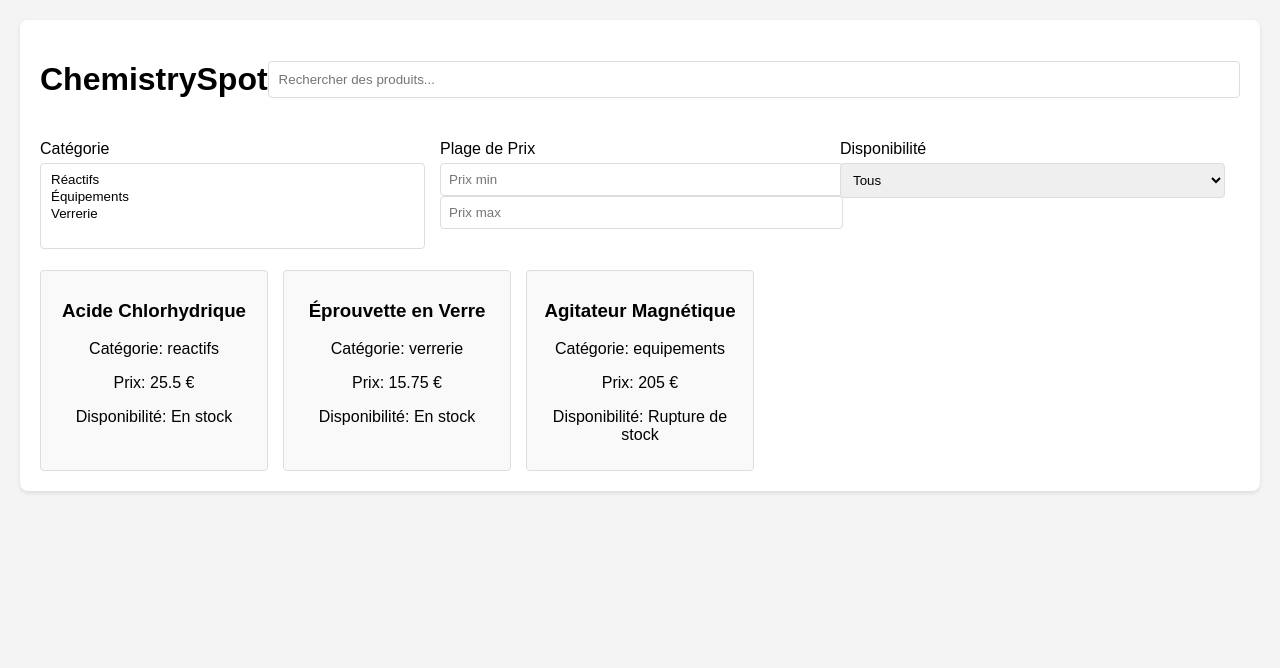
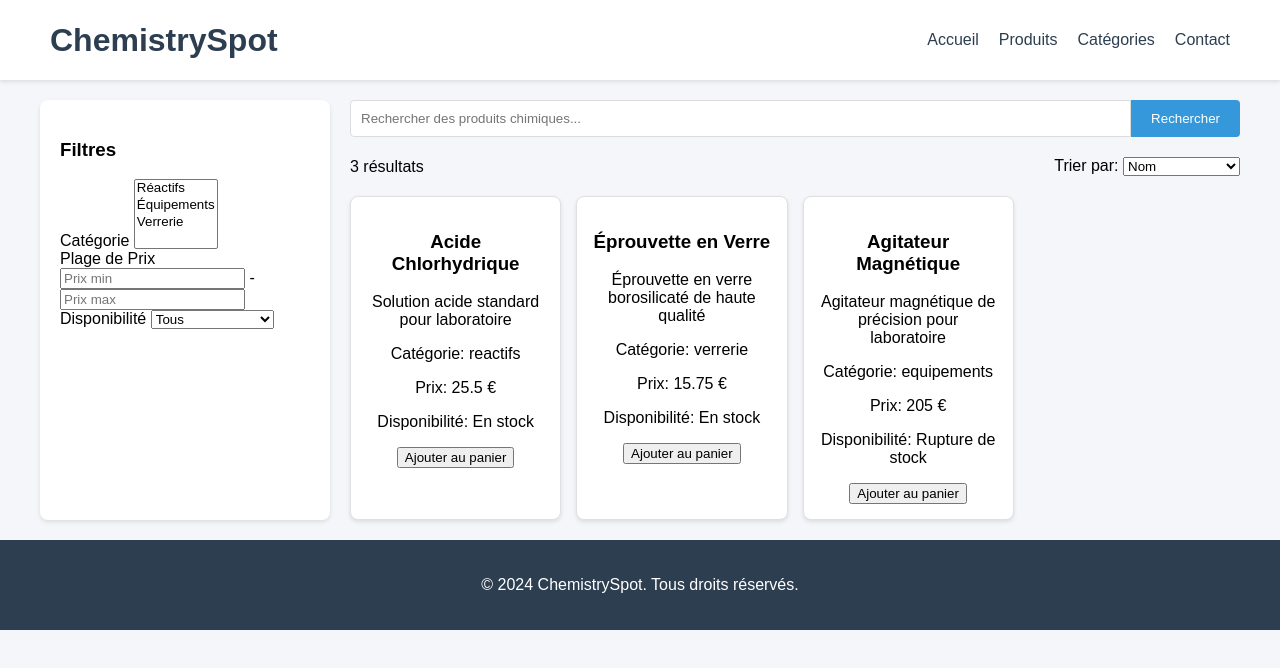
Before and after one commit to simbadlecuisto/chemistryspot, a plain HTML site: page index.html in a window 1280 px wide. Drawn offline with Linux system fonts and the light colour scheme.

Commit message:
Déploiement initial du site ChemistrySpot

```diff
--- a/index.html
+++ b/index.html
@@ -3,17 +3,28 @@
 <head>
     <meta charset="UTF-8">
     <meta name="viewport" content="width=device-width, initial-scale=1.0">
-    <title>ChemistrySpot - Recherche de Produits</title>
+    <title>ChemistrySpot - Recherche de Produits Chimiques</title>
     <link rel="stylesheet" href="styles.css">
 </head>
 <body>
-    <div class="container">
-        <header>
+    <header class="main-header">
+        <div class="logo">
             <h1>ChemistrySpot</h1>
-            <input type="text" id="search-bar" placeholder="Rechercher des produits...">
+        </div>
+        <nav class="main-nav">
+            <ul>
+                <li><a href="#">Accueil</a></li>
+                <li><a href="#">Produits</a></li>
+                <li><a href="#">Catégories</a></li>
+                <li><a href="#">Contact</a></li>
+            </ul>
+        </nav>
     </header>
 
-        <div class="search-filters">
+    <div class="container">
+        <div class="sidebar">
+            <div class="filter-section">
+                <h3>Filtres</h3>
                 <div class="filter-group">
                     <label>Catégorie</label>
                     <select id="category-filter" multiple>
@@ -27,6 +38,7 @@
                     <label>Plage de Prix</label>
                     <div class="price-range">
                         <input type="number" id="min-price" placeholder="Prix min">
+                        <span>-</span>
                         <input type="number" id="max-price" placeholder="Prix max">
                     </div>
                 </div>
@@ -40,11 +52,37 @@
                     </select>
                 </div>
             </div>
+        </div>
+
+        <main class="main-content">
+            <div class="search-bar-container">
+                <input type="text" id="search-bar" placeholder="Rechercher des produits chimiques...">
+                <button id="search-button">Rechercher</button>
+            </div>
+
+            <div class="results-header">
+                <span id="results-count">0 résultats</span>
+                <div class="sort-options">
+                    <label>Trier par:</label>
+                    <select id="sort-select">
+                        <option value="name">Nom</option>
+                        <option value="price-asc">Prix croissant</option>
+                        <option value="price-desc">Prix décroissant</option>
+                    </select>
+                </div>
+            </div>
 
             <div id="results-container" class="results-grid">
                 <!-- Les résultats de recherche seront générés dynamiquement -->
             </div>
+        </main>
     </div>
+
+    <footer>
+        <div class="footer-content">
+            <p>&copy; 2024 ChemistrySpot. Tous droits réservés.</p>
+        </div>
+    </footer>
 
     <script src="search.js"></script>
 </body>
--- a/search.js
+++ b/search.js
@@ -5,26 +5,28 @@ const products = [
         name: "Acide Chlorhydrique",
         category: "reactifs",
         price: 25.50,
-        inStock: true
+        inStock: true,
+        description: "Solution acide standard pour laboratoire"
     },
     {
         id: 2,
         name: "Éprouvette en Verre",
         category: "verrerie",
         price: 15.75,
-        inStock: true
+        inStock: true,
+        description: "Éprouvette en verre borosilicaté de haute qualité"
     },
     {
         id: 3,
         name: "Agitateur Magnétique",
         category: "equipements",
         price: 205.00,
-        inStock: false
+        inStock: false,
+        description: "Agitateur magnétique de précision pour laboratoire"
     }
-    // Ajouter plus de produits ici
+    // Plus de produits peuvent être ajoutés ici
 ];
 
-// Fonction de recherche et filtrage
 function searchProducts() {
     const searchTerm = document.getElementById('search-bar').value.toLowerCase();
     const categoryFilter = Array.from(document.getElementById('category-filter').selectedOptions)
@@ -32,9 +34,11 @@ function searchProducts() {
     const minPrice = parseFloat(document.getElementById('min-price').value) || 0;
     const maxPrice = parseFloat(document.getElementById('max-price').value) || Infinity;
     const availabilityFilter = document.getElementById('availability-filter').value;
+    const sortOption = document.getElementById('sort-select').value;
 
-    const filteredProducts = products.filter(product => {
-        const matchesSearch = product.name.toLowerCase().includes(searchTerm);
+    let filteredProducts = products.filter(product => {
+        const matchesSearch = product.name.toLowerCase().includes(searchTerm) ||
+                               product.description.toLowerCase().includes(searchTerm);
         const matchesCategory = categoryFilter.length === 0 ||
             categoryFilter.includes(product.category);
         const matchesPrice = product.price >= minPrice && product.price <= maxPrice;
@@ -46,22 +50,39 @@ function searchProducts() {
         return matchesSearch && matchesCategory && matchesPrice && matchesAvailability;
     });
 
+    // Tri des résultats
+    switch(sortOption) {
+        case 'name':
+            filteredProducts.sort((a, b) => a.name.localeCompare(b.name));
+            break;
+        case 'price-asc':
+            filteredProducts.sort((a, b) => a.price - b.price);
+            break;
+        case 'price-desc':
+            filteredProducts.sort((a, b) => b.price - a.price);
+            break;
+    }
+
     displayResults(filteredProducts);
 }
 
-// Fonction pour afficher les résultats
 function displayResults(results) {
     const resultsContainer = document.getElementById('results-container');
+    const resultsCountElement = document.getElementById('results-count');
     resultsContainer.innerHTML = '';
+
+    resultsCountElement.textContent = `${results.length} résultats`;
 
     results.forEach(product => {
         const productCard = document.createElement('div');
         productCard.classList.add('product-card');
         productCard.innerHTML = `
             <h3>${product.name}</h3>
+            <p>${product.description}</p>
             <p>Catégorie: ${product.category}</p>
             <p>Prix: ${product.price} €</p>
             <p>Disponibilité: ${product.inStock ? 'En stock' : 'Rupture de stock'}</p>
+            <button>Ajouter au panier</button>
         `;
         resultsContainer.appendChild(productCard);
     });
@@ -73,6 +94,8 @@ document.getElementById('category-filter').addEventListener('change', searchProd
 document.getElementById('min-price').addEventListener('input', searchProducts);
 document.getElementById('max-price').addEventListener('input', searchProducts);
 document.getElementById('availability-filter').addEventListener('change', searchProducts);
+document.getElementById('sort-select').addEventListener('change', searchProducts);
+document.getElementById('search-button').addEventListener('click', searchProducts);
 
 // Affichage initial de tous les produits
 displayResults(products);
--- a/styles.css
+++ b/styles.css
@@ -1,55 +1,81 @@
 body {
     font-family: 'Arial', sans-serif;
-    background-color: #f4f4f4;
     margin: 0;
-    padding: 20px;
+    padding: 0;
+    background-color: #f4f6f9;
+}
+
+.main-header {
+    display: flex;
+    justify-content: space-between;
+    align-items: center;
+    background-color: #ffffff;
+    padding: 15px 50px;
+    box-shadow: 0 2px 4px rgba(0,0,0,0.1);
+}
+
+.logo h1 {
+    margin: 0;
+    color: #2c3e50;
+}
+
+.main-nav ul {
+    display: flex;
+    list-style: none;
+    gap: 20px;
+}
+
+.main-nav a {
+    text-decoration: none;
+    color: #2c3e50;
+    font-weight: 500;
 }
 
 .container {
+    display: flex;
     max-width: 1200px;
-    margin: 0 auto;
-    background-color: white;
+    margin: 20px auto;
+}
+
+.sidebar {
+    width: 250px;
+    background-color: #ffffff;
     padding: 20px;
     border-radius: 8px;
+    margin-right: 20px;
     box-shadow: 0 2px 4px rgba(0,0,0,0.1);
 }
 
-header {
+.main-content {
+    flex-grow: 1;
+}
+
+.search-bar-container {
+    display: flex;
+    margin-bottom: 20px;
+}
+
+#search-bar {
+    flex-grow: 1;
+    padding: 10px;
+    border: 1px solid #ddd;
+    border-radius: 4px 0 0 4px;
+}
+
+#search-button {
+    padding: 10px 20px;
+    background-color: #3498db;
+    color: white;
+    border: none;
+    border-radius: 0 4px 4px 0;
+    cursor: pointer;
+}
+
+.results-header {
     display: flex;
     justify-content: space-between;
     align-items: center;
     margin-bottom: 20px;
-}
-
-#search-bar {
-    width: 100%;
-    padding: 10px;
-    border: 1px solid #ddd;
-    border-radius: 4px;
-}
-
-.search-filters {
-    display: flex;
-    justify-content: space-between;
-    margin-bottom: 20px;
-}
-
-.filter-group {
-    flex: 1;
-    margin-right: 15px;
-}
-
-.filter-group label {
-    display: block;
-    margin-bottom: 5px;
-}
-
-.filter-group select,
-.filter-group input {
-    width: 100%;
-    padding: 8px;
-    border: 1px solid #ddd;
-    border-radius: 4px;
 }
 
 .results-grid {
@@ -59,20 +85,34 @@ header {
 }
 
 .product-card {
-    border: 1px solid #ddd;
-    padding: 10px;
+    background-color: #ffffff;
+    border: 1px solid #e0e0e0;
+    border-radius: 8px;
+    padding: 15px;
     text-align: center;
-    background-color: #f9f9f9;
-    border-radius: 4px;
+    box-shadow: 0 2px 4px rgba(0,0,0,0.1);
+    transition: transform 0.3s ease;
+}
+
+.product-card:hover {
+    transform: scale(1.05);
+}
+
+footer {
+    background-color: #2c3e50;
+    color: white;
+    text-align: center;
+    padding: 20px;
 }
 
 @media (max-width: 768px) {
-    .search-filters {
+    .container {
         flex-direction: column;
     }
 
-    .filter-group {
-        margin-bottom: 10px;
+    .sidebar {
+        width: 100%;
         margin-right: 0;
+        margin-bottom: 20px;
     }
 }
```
Lines whose indentation alone changed are shown as unchanged.
